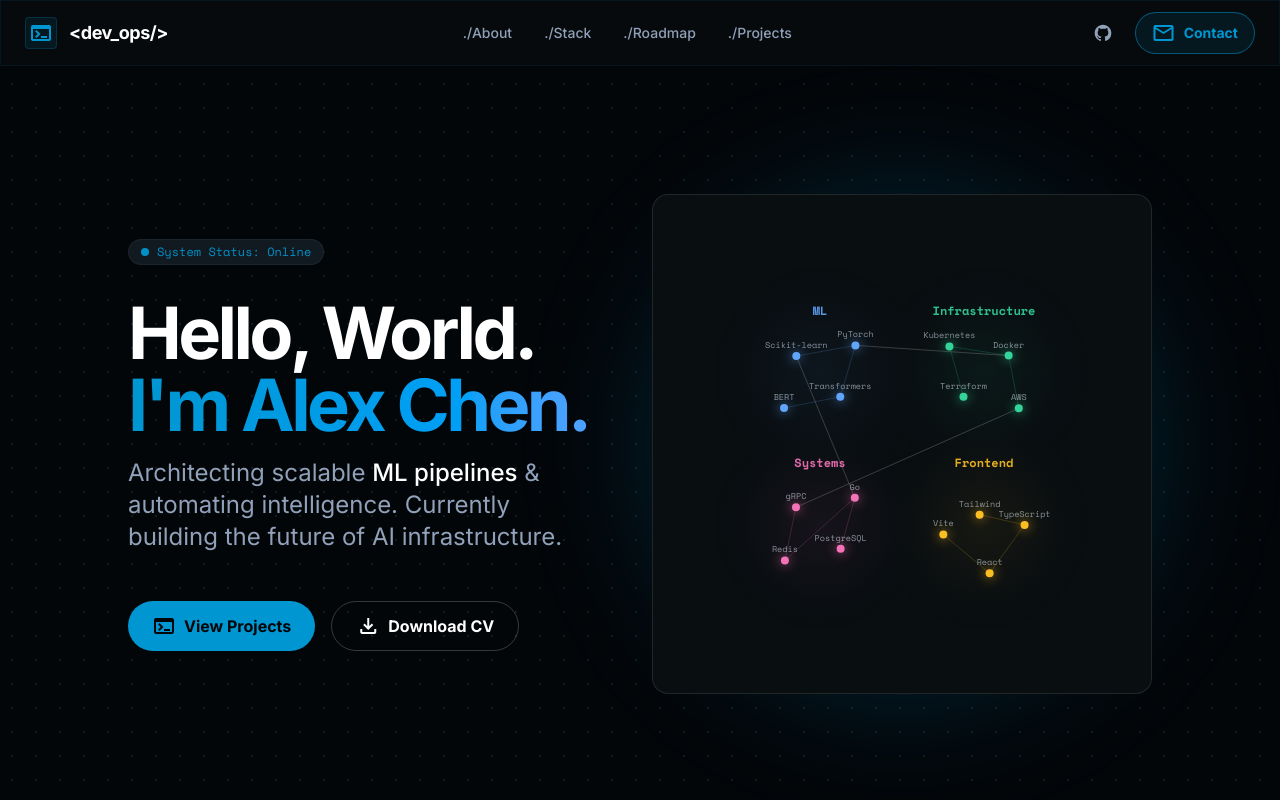
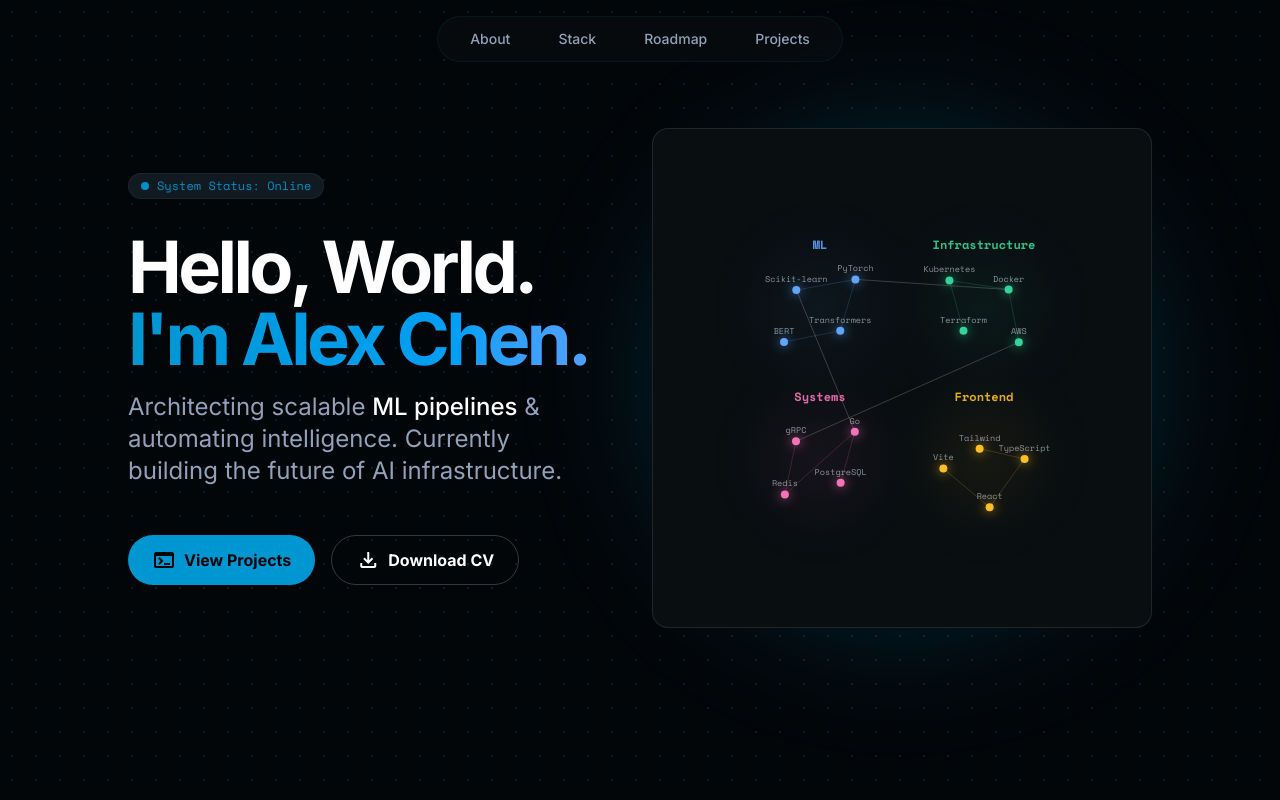
Before and after one commit to Michael-R-Dickinson/portfolio-2026, a React (Vite) app in the folder frontend/: page / in a window 1280 px wide. Shown: the top 800 px of the page. Built offline with nearby package versions, Linux system fonts and the light colour scheme.

Commit message:
update nav style

```diff
--- a/frontend/src/components/Nav.tsx
+++ b/frontend/src/components/Nav.tsx
@@ -2,16 +2,8 @@ import { navLinks } from '../data'
 
 export function Nav() {
   return (
-    <header className="sticky top-0 z-50 w-full glass-panel border-b border-white/5">
-      <div className="max-w-7xl mx-auto px-6 h-16 flex items-center justify-between">
-        <div className="flex items-center gap-3">
-          <div className="size-8 rounded bg-primary/10 flex items-center justify-center text-primary border border-primary/20">
-            <span className="material-symbols-outlined text-lg">terminal</span>
-          </div>
-          <span className="font-bold tracking-tight text-lg text-white">&lt;dev_ops/&gt;</span>
-        </div>
-
-        <nav className="hidden md:flex items-center gap-8">
+    <header className="fixed top-4 left-0 right-0 z-50 flex justify-center pointer-events-none">
+      <nav className="pointer-events-auto flex items-center gap-12 glass-panel rounded-full px-8 py-3 border border-white/10">
         {navLinks.map(({ href, label }) => (
           <a
             key={href}
@@ -22,28 +14,6 @@ export function Nav() {
           </a>
         ))}
       </nav>
-
-        <div className="flex items-center gap-4">
-          <a
-            href="https://github.com"
-            target="_blank"
-            rel="noreferrer"
-            className="hidden sm:flex items-center justify-center size-8 rounded-full hover:bg-white/5 text-slate-400 hover:text-white transition-colors"
-          >
-            <svg aria-hidden="true" className="size-5" fill="currentColor" viewBox="0 0 24 24">
-              <path
-                clipRule="evenodd"
-                d="M12 2C6.477 2 2 6.484 2 12.017c0 4.425 2.865 8.18 6.839 9.504.5.092.682-.217.682-.483 0-.237-.008-.868-.013-1.703-2.782.605-3.369-1.343-3.369-1.343-.454-1.158-1.11-1.466-1.11-1.466-.908-.62.069-.608.069-.608 1.003.07 1.531 1.032 1.531 1.032.892 1.53 2.341 1.088 2.91.832.092-.647.35-1.088.636-1.338-2.22-.253-4.555-1.113-4.555-4.951 0-1.093.39-1.988 1.029-2.688-.103-.253-.446-1.272.098-2.65 0 0 .84-.27 2.75 1.026A9.564 9.564 0 0112 6.844c.85.004 1.705.115 2.504.337 1.909-1.296 2.747-1.027 2.747-1.027.546 1.379.202 2.398.1 2.651.64.7 1.028 1.595 1.028 2.688 0 3.848-2.339 4.695-4.566 4.943.359.309.678.92.678 1.855 0 1.338-.012 2.419-.012 2.747 0 .268.18.58.688.482A10.019 10.019 0 0022 12.017C22 6.484 17.522 2 12 2z"
-                fillRule="evenodd"
-              />
-            </svg>
-          </a>
-          <button className="flex items-center gap-2 bg-primary/10 hover:bg-primary/20 text-primary border border-primary/50 px-4 py-2 rounded-full text-sm font-bold transition-all hover:shadow-[0_0_15px_rgba(13,185,242,0.3)]">
-            <span className="material-symbols-outlined text-sm">mail</span>
-            <span>Contact</span>
-          </button>
-        </div>
-      </div>
     </header>
   )
 }
--- a/frontend/src/data.ts
+++ b/frontend/src/data.ts
@@ -1,8 +1,8 @@
 export const navLinks = [
-  { href: '#about', label: './About' },
-  { href: '#stack', label: './Stack' },
-  { href: '#roadmap', label: './Roadmap' },
-  { href: '#projects', label: './Projects' },
+  { href: '#about', label: 'About' },
+  { href: '#stack', label: 'Stack' },
+  { href: '#roadmap', label: 'Roadmap' },
+  { href: '#projects', label: 'Projects' },
 ]
 
 export const techCategories = [
```
Lines whose indentation alone changed are shown as unchanged.
